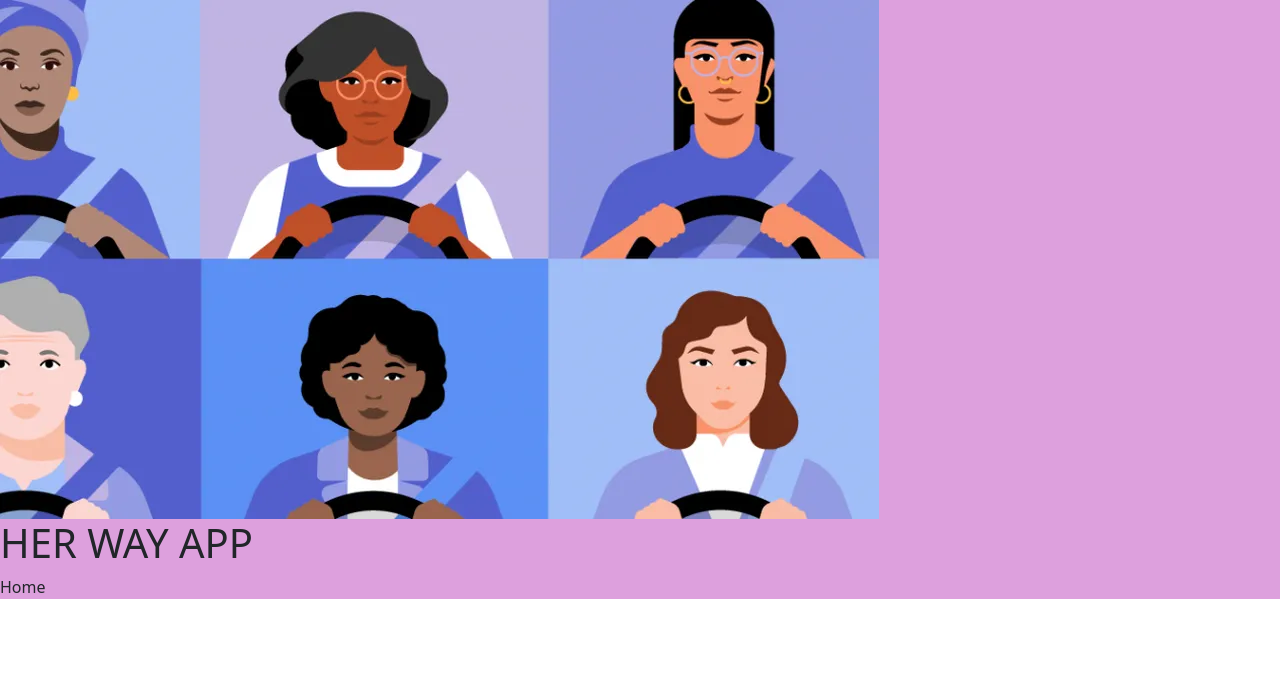
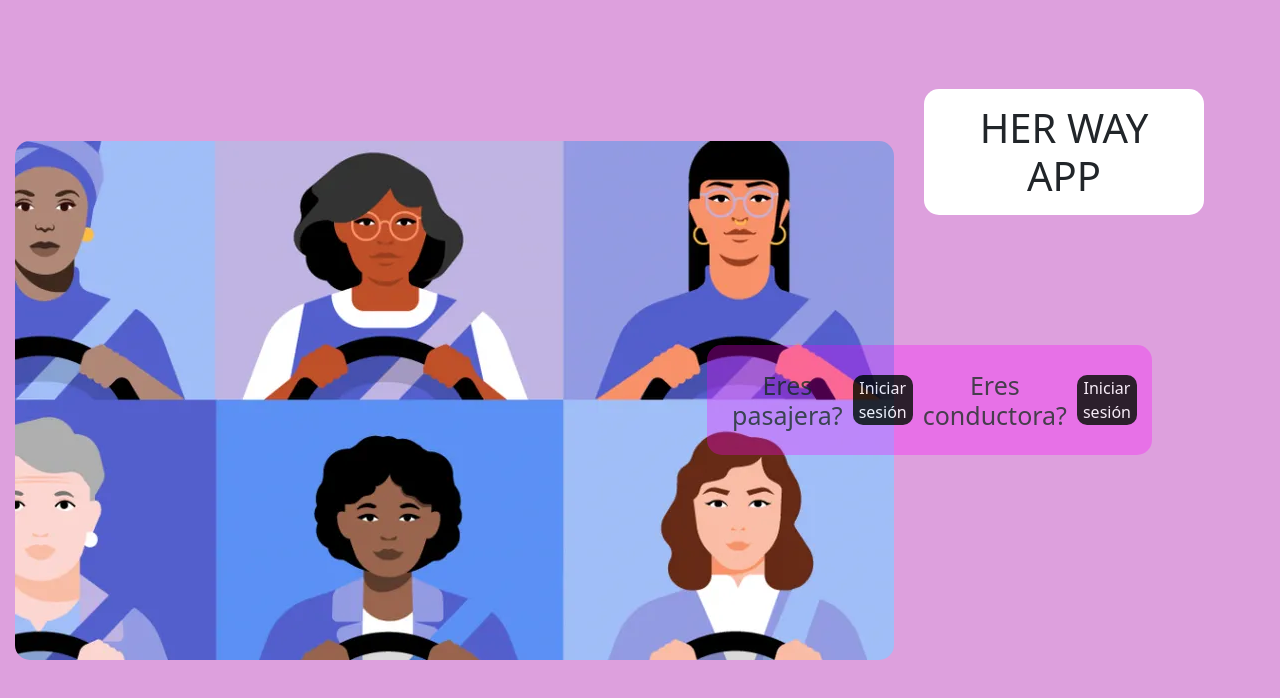
Before and after one commit to SadiLuis/her-wayfront, a React (Create React App) app: page / in a window 1280 px wide. Before the commit this address had no page. Shown: the top 698 px of the page. Built offline with nearby package versions, Linux system fonts and the light colour scheme.

Commit message:
estilo basico en home

```diff
--- a/src/App.css
+++ b/src/App.css
@@ -10,6 +10,57 @@
 
 .app{
     background-color: plum;
+    background-size: cover;
+    background-repeat: no-repeat;
+    width: 100%;
+    height: 100vh;
+    display: flex;
+    justify-content: center;
+    align-items: center;
+
+}
+
+.App-logo{
+  margin: 15px;
+  border-radius: 15px;
+}
+
+.herway{
+    justify-content: center;
+    align-items: center;
+    text-align: center;
+    margin: 15px;
+    padding: 15px;
+    width: 100%;
+    background-color: white;
+    border-radius: 15px;
+    margin-bottom: 40%;
+}
+
+.conteiner{
+    width: 100%;
+    display: flex;
+    justify-content: center;
+    align-items: center;
+    margin: 10%;
+    margin-left: -40%;
+    padding: 15px;
+    background-color: rgba(255, 0, 255, 0.363);
+    opacity: 0.8;
+    border-radius: 15px;
+
+}
+
+.pasajerayconductora{
+   font-size: 25px;
+   margin: 10px;
+   align-items: center;
+   text-align: center;
+}
+.btn{
+  background-color: black;
+  color: white;
+
 }
 
 @media (prefers-reduced-motion: no-preference) {
--- a/src/App.js
+++ b/src/App.js
@@ -1,6 +1,6 @@
 import React , { useState }  from 'react';
 import { Routes, Route, BrowserRouter,Navigate } from "react-router-dom";
-import mujeres from './assets/mujeresconductoras.webp';
+
 import './App.css';
 import Home from './Screens/Home';
 import Login from './Components/Login';
@@ -8,25 +8,16 @@ import Registro from './Components/Registro';
 
 
 function App() {
-  const [usuario, setUsuario] = useState(null);
+  // const [usuario, setUsuario] = useState(null);
 
   return (
 
-    <div className='app' >
+    <div  >
       <BrowserRouter>
         <Routes>
-
-          <Route path="/login" element={<Login setUsuario={setUsuario} />} />
+          <Route path="/login" element={<Login/>} />
           <Route path="/registro" element={<Registro />} />
-        </Routes>
-
-
-
-        <img src={mujeres} className="App-logo" alt="logo" />
-        <h1>HER WAY APP</h1>
-
-        <Routes>
-        <Route path="/" element={<Home usuario={usuario} />} />
+          <Route exact  path="/" element={<Home />} />
         </Routes>
 
         </BrowserRouter>
--- a/src/Components/Login.jsx
+++ b/src/Components/Login.jsx
@@ -1,3 +1,4 @@
+import { Button } from 'bootstrap'
 import React from 'react'
 import { Link } from 'react-router-dom'
 import uno from '../image/1.jpg'
@@ -56,7 +57,18 @@ export default function Login() {
             </div>
             <button type="submit" className="btn btn-primary">Entrar</button>
 
+            <div className='text-center '>
+              <span>¿No tienes cuenta?</span>
+              <Link to='/registro' style={{
+                color: '#0066ff',
+                textDecoration: 'none',
+                margin: '5px',
+                fontWeight: 'bold'
 
+              }} >
+                Registrarse
+              </Link>
+            </div>
 
 
           </form>
--- a/src/Screens/Home.jsx
+++ b/src/Screens/Home.jsx
@@ -1,7 +1,41 @@
 import React from 'react'
+import { Link } from 'react-router-dom'
+import mujeres from '../assets/mujeresconductoras.webp';
+
 
 export default function Home() {
   return (
-    <div>Home</div>
+    <div className='app' >
+
+      <img src={mujeres} className="App-logo" alt="logo" />
+        <h1 className='herway' >HER WAY APP</h1>
+
+      <div className='conteiner' >
+      <h1 className='pasajerayconductora' >Eres pasajera?</h1>
+      <Link to="/login">
+        <button style={{
+          backgroundColor: 'black',
+          color: '#fff',
+          border: 'none',
+          borderRadius: '10px',
+
+        }}>Iniciar sesión</button>
+      </Link>
+
+      <h1 className='pasajerayconductora' > Eres conductora? </h1>
+      <Link to="/login"  >
+        <button style={{
+          backgroundColor: 'black',
+          color: '#fff',
+          border: 'none',
+          borderRadius: '10px',
+
+        }} >Iniciar sesión</button>
+      </Link>
+
+      </div>
+
+
+    </div>
   )
 }
```
